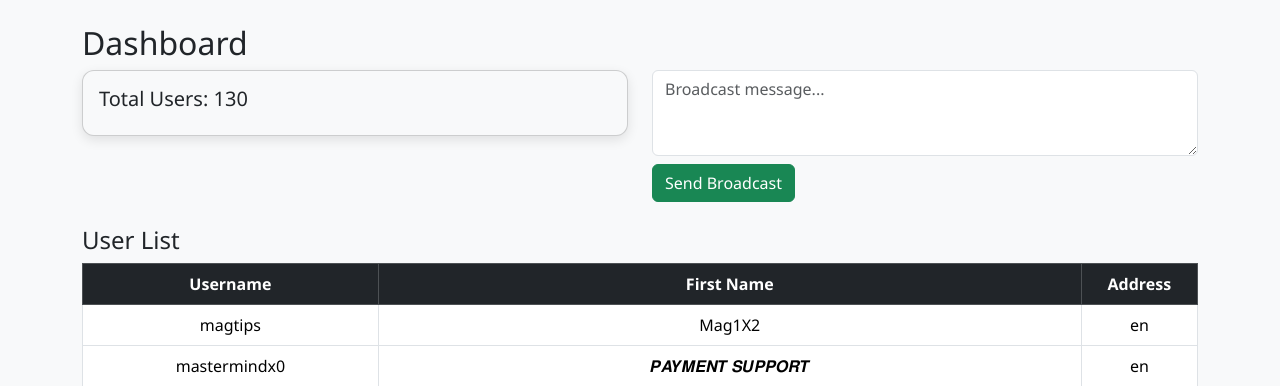
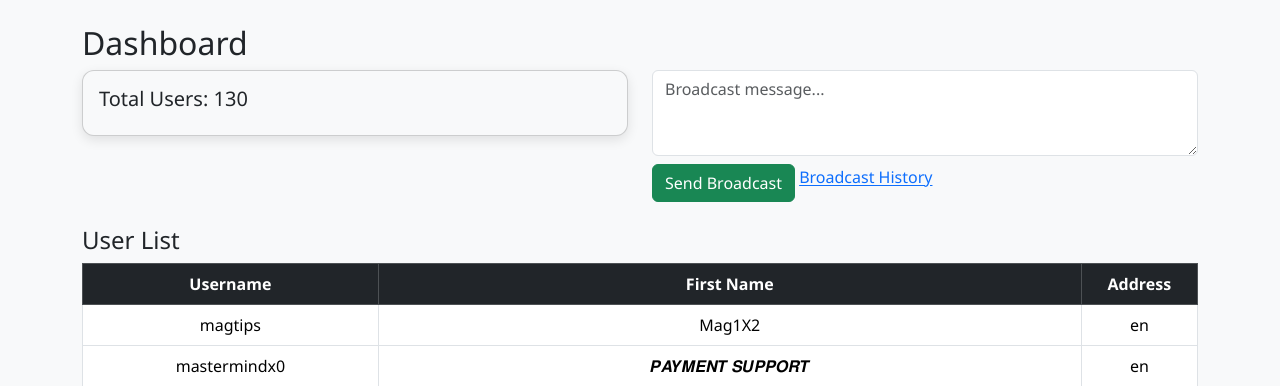
Before and after one commit to hood254b/hoodie, a Flask app: page /dashboard in a window 1280 px wide. Shown: the part 55-441 px from the top of the page. Run offline with Flask 3, Linux system fonts and the light colour scheme; a user stored in the database is signed in.

Commit message:
Add Broadcast History button to dashboard

```diff
--- a/templates/dashboard.html
+++ b/templates/dashboard.html
@@ -12,6 +12,7 @@
         <form method="POST">
             <textarea name="message" class="form-control" rows="3" placeholder="Broadcast message..." required></textarea>
             <button type="submit" class="btn btn-success mt-2">Send Broadcast</button>
+            <a href="/broadcast-history" class="button">Broadcast History</a>
         </form>
         {% if status %}
             <div class="alert alert-info mt-2">{{ status }}</div>
```
